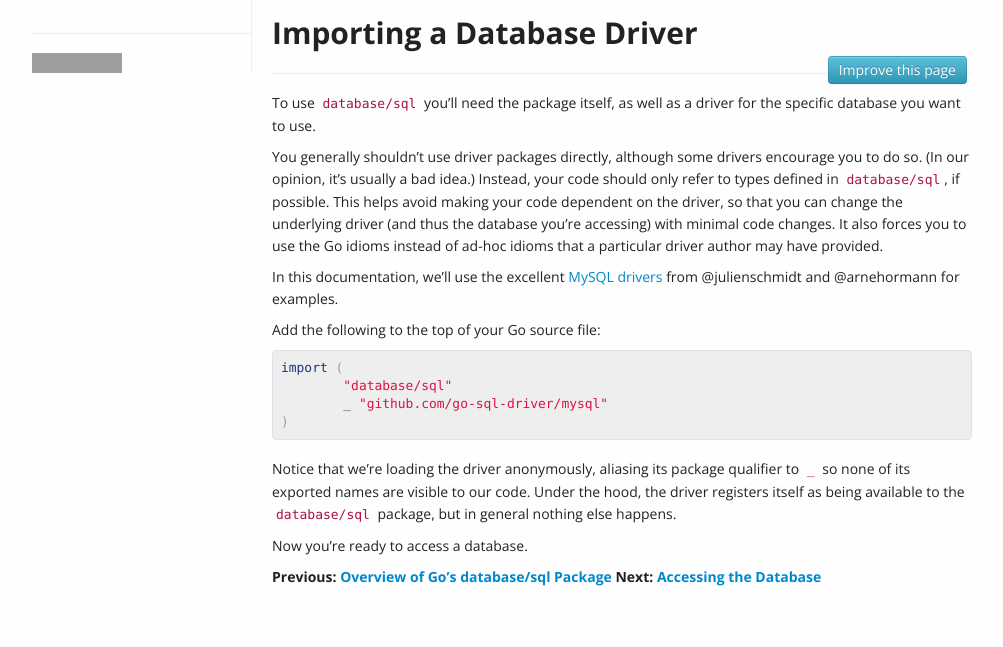
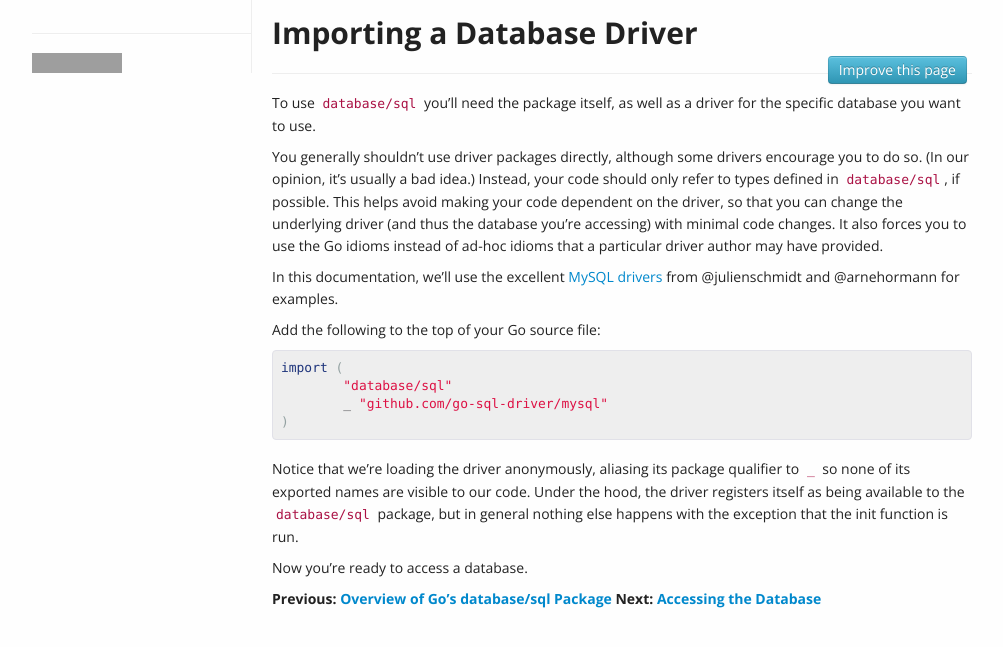
Before and after one commit to VividCortex/go-database-sql-tutorial, a Jekyll site: the page built from importing.md, in a window 1280 px wide. Shown: the top 647 px of the page, without its empty margins (138-1141 px from the left). Built offline with Jekyll 4.4.1, drawn with Linux system fonts in a browser that asks for light colours; grey boxes are pictures that could not be loaded.

Commit message:
Update importing.md

```diff
--- a/importing.md
+++ b/importing.md
@@ -30,7 +30,7 @@ import (
 Notice that we're loading the driver anonymously, aliasing its package qualifier
 to `_` so none of its exported names are visible to our code. Under the hood,
 the driver registers itself as being available to the `database/sql` package,
-but in general nothing else happens.
+but in general nothing else happens with the exception that the init function is run.
 
 Now you're ready to access a database.
 
```
